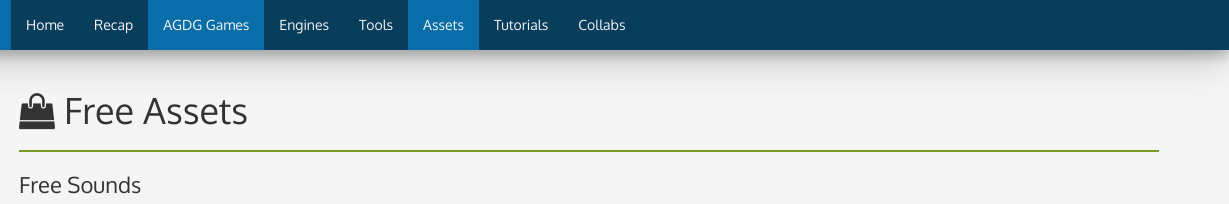
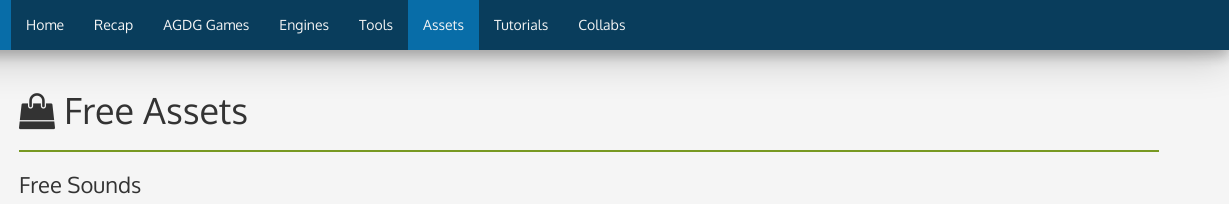
Before and after one commit to aggydaggy/aggydaggytools, a website: page assets.html in a window 1280 px wide. Shown: the top 204 px of the page, 51-1280 px from the left. Drawn offline with nearby package versions, Linux system fonts and the light colour scheme.

Commit message:
correct a styling error

```diff
--- a/assets.html
+++ b/assets.html
@@ -36,7 +36,7 @@ JUST LIKE MAKE GAME
             <ul class="nav navbar-nav navbar-center">
                 <li><a href="index.html">Home</a></li>
                 <li><a href="http://homph.com/recap/">Recap</a></li>
-                <li><a href="http://homph.com/steam" class="active">AGDG Games</a></li>
+                <li><a href="http://homph.com/steam">AGDG Games</a></li>
                 <li><a href="engines.html">Engines</a></li>
                 <li><a href="tools.html">Tools</a></li>
                 <li><a href="assets.html" class="active">Assets</a></li>
```
Also changed, not shown: engines.html (+1 -1 lines), index.html (+1 -1 lines), recap.html (+1 -1 lines), tools.html (+1 -1 lines), underconstruction.html (+1 -1 lines).
